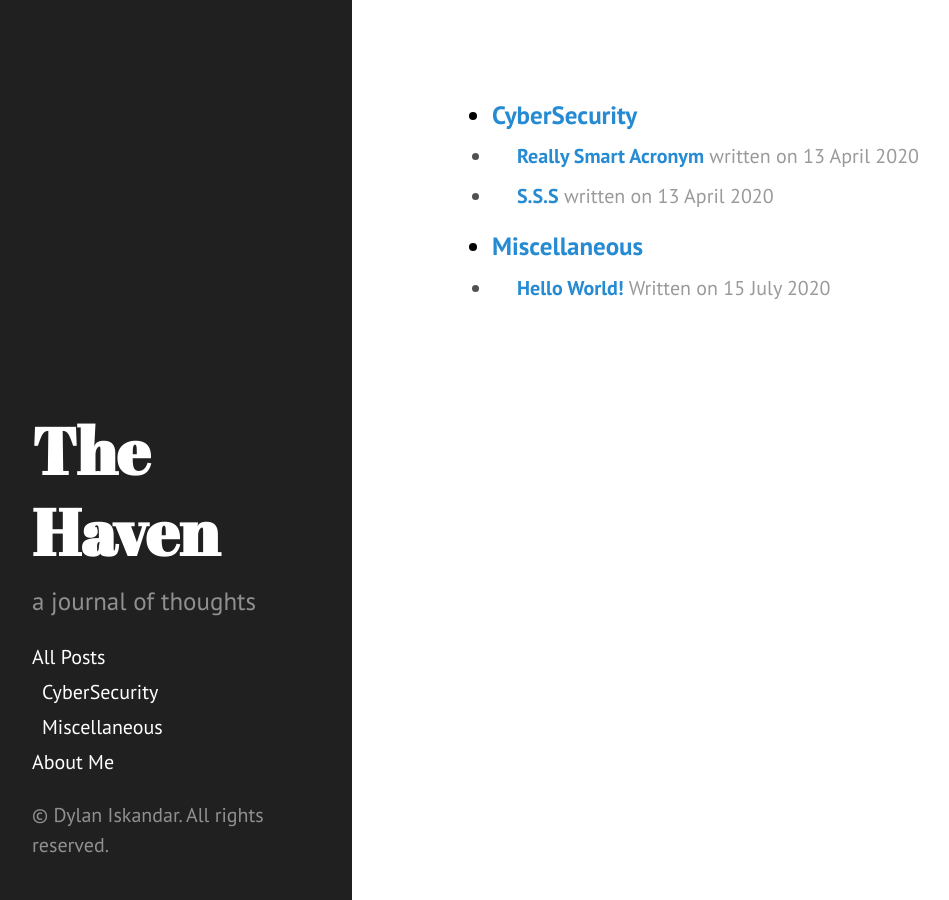
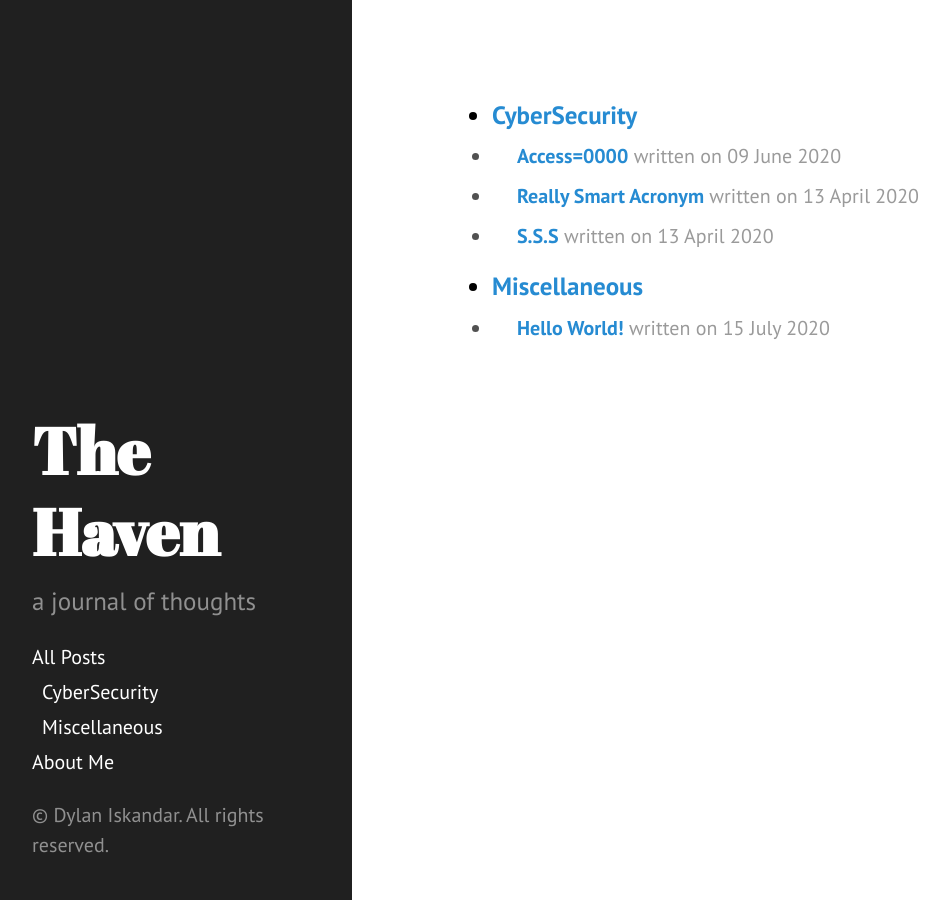
Before and after one commit to mayuridev/myblog, a Jekyll site: the page allposts.html, which Jekyll copies as it is, in a window 1280 px wide. Shown: the whole page, without its empty margins (8-957 px from the left). Built offline with Jekyll 4.4.1, drawn with Linux system fonts in a browser that asks for light colours.

Commit message:
fixed dates

```diff
--- a/allposts.html
+++ b/allposts.html
@@ -60,13 +60,14 @@
 
     <div id="cybersec">
         <h3><li style="color:black;"><span class="post-date"><b><a href="/cybersec.html">CyberSecurity</a></b></span></li></h3>
+        <li style="text-indent: 25px"><span class="post-date"><b><a href="/2020/06/09/Access=0000/">Access=0000</a></b> written on 09 June 2020</span></li>
         <li style="text-indent: 25px"><span class="post-date"><b><a href="/2020/04/13/Really-Smart-Acronym/">Really Smart Acronym</a></b> written on 13 April 2020</span></li>
         <li style="text-indent: 25px"><span class="post-date"><b><a href="/2020/04/13/SSS/">S.S.S</a></b> written on 13 April 2020</span></li>
     </div>
 
     <div id="misc">
         <h3><li style="color:black;"><span class="post-date"><b><a href="/misc.html">Miscellaneous</a></b></span></li></h3>
-        <li style="text-indent: 25px"><span class="post-date"><b><a href="/2020/07/15/Hello-World!/">Hello World!</a></b> Written on 15 July 2020</span></li>
+        <li style="text-indent: 25px"><span class="post-date"><b><a href="/2020/07/15/Hello-World!/">Hello World!</a></b> written on 15 July 2020</span></li>
 
     </div>
 
```
